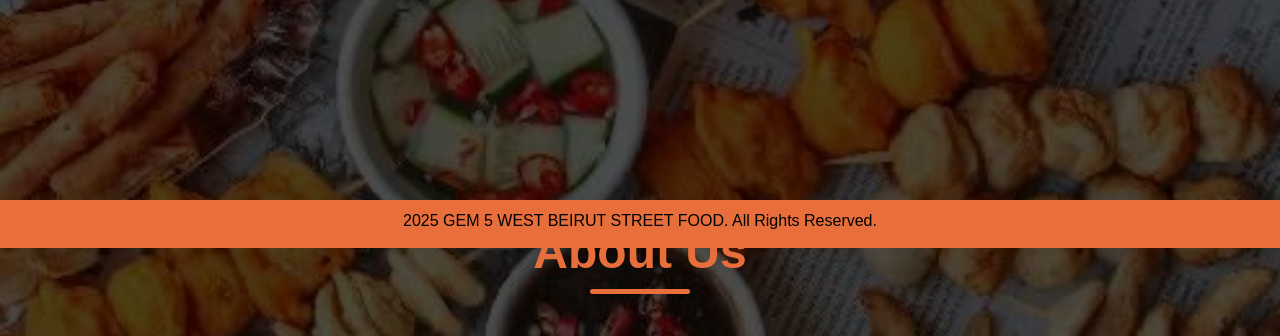
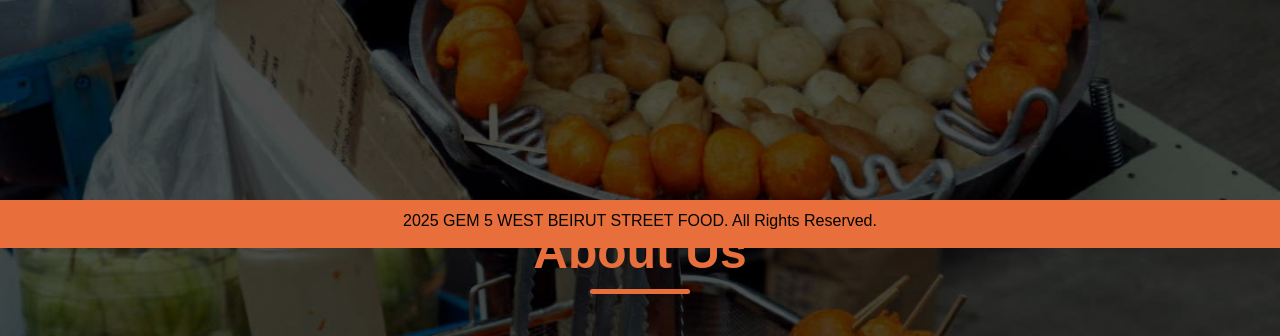
Before and after one commit to jesuskylefedilo-stack/G5wb, a plain HTML site: page index.html in a window 1280 px wide. Shown: the part 552-888 px from the top of the page. Drawn offline with Linux system fonts and the light colour scheme.

Commit message:
Update style.css

```diff
--- a/style.css
+++ b/style.css
@@ -23,7 +23,7 @@ html {
 }
   body {
     font-family: Arial, sans-serif;
-    background-image: url("images/bg2.jpg");
+    background-image: url("images/bg.jpg");
     background-size: cover;
     background-repeat: no-repeat;
     background-position: center;
```
